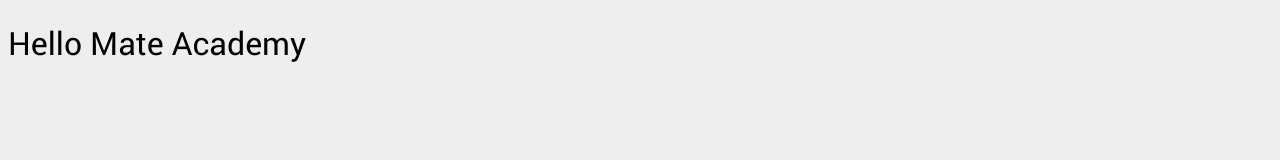
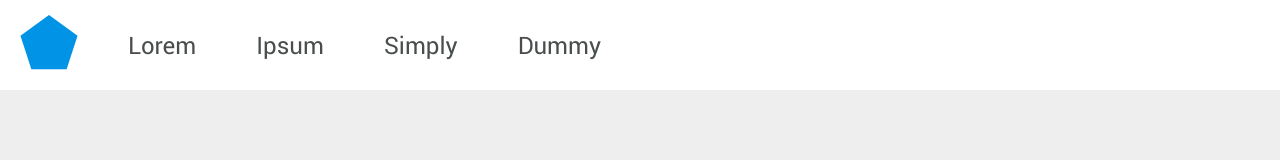
Before and after one commit to oggyrock/tt_vav, a website built with Parcel: page src/index.html in a window 1280 px wide. Built offline with nearby package versions, Linux system fonts and the light colour scheme.

Commit message:
header added

```diff
--- a/package.json
+++ b/package.json
@@ -21,7 +21,7 @@
     "@linthtml/linthtml": "^0.3.2",
     "@mate-academy/eslint-config": "*",
     "@mate-academy/linthtml-config": "0.0.1",
-    "@mate-academy/scripts": "^0.2.0",
+    "@mate-academy/scripts": "^0.7.12",
     "@mate-academy/stylelint-config": "0.0.9",
     "colors": "^1.3.3",
     "eslint": "^5.16.0",
--- a/src/index.html
+++ b/src/index.html
@@ -7,7 +7,21 @@
     <link rel="stylesheet" href="./styles/main.scss">
   </head>
   <body>
-    <h1>Hello Mate Academy</h1>
+    <header class="header">
+      <div class="header__wrapper">
+        <a href="#"><img class="header__logo" src="./images/logo.svg" alt="logo"></a>
+        <nav class="header__nav nav">
+          <ul class="nav__list">
+            <li class="nav__item"><a class="nav__link" href="">Lorem</a></li>
+            <li class="nav__item"><a class="nav__link" href="">Ipsum</a></li>
+            <li class="nav__item"><a class="nav__link" href="">Simply</a></li>
+            <li class="nav__item"><a class="nav__link" href="">Dummy</a></li>
+          </ul>
+        </nav>
+      </div>
+    </header>
+    <main></main>
+    <footer></footer>
     <script type="text/javascript" src="scripts/main.js"></script>
   </body>
 </html>
--- /dev/null
+++ b/src/styles/_reset.scss
@@ -0,0 +1,16 @@
+body,
+ul,
+li {
+  padding: 0;
+  margin: 0;
+}
+
+ul,
+li {
+  list-style: none;
+}
+
+a {
+  text-decoration: none;
+  color: inherit;
+}
--- /dev/null
+++ b/src/styles/header.scss
@@ -0,0 +1,13 @@
+.header {
+  background-color: white;
+
+  &__wrapper {
+    max-width: 1530px;
+    height: 90px;
+    margin: 0 auto;
+    padding: 0 20px;
+    display: flex;
+    flex-direction: row;
+    align-items: center;
+  }
+}
--- a/src/styles/main.scss
+++ b/src/styles/main.scss
@@ -1,7 +1,12 @@
 @import "utils";
+@import "typography";
+@import "reset";
 @import "fonts";
-@import "typography";
+@import "./header.scss";
+@import "./nav.scss";
 
 body {
+  font-family: "Roboto", Arial, sans-serif;
+  font-size: 18px;
   background: $c-gray;
 }
--- /dev/null
+++ b/src/styles/nav.scss
@@ -0,0 +1,14 @@
+.nav {
+  &__list {
+    display: flex;
+    flex-direction: row;
+  }
+
+  &__link {
+    padding: 10px;
+    margin-left: 40px;
+    font-size: 24px;
+    font-weight: 300;
+    color: #4a4d4e;
+  }
+}
```
Also changed, not shown: .github/workflows/test.yml, src/images/logo.svg (added), 1 other file.
